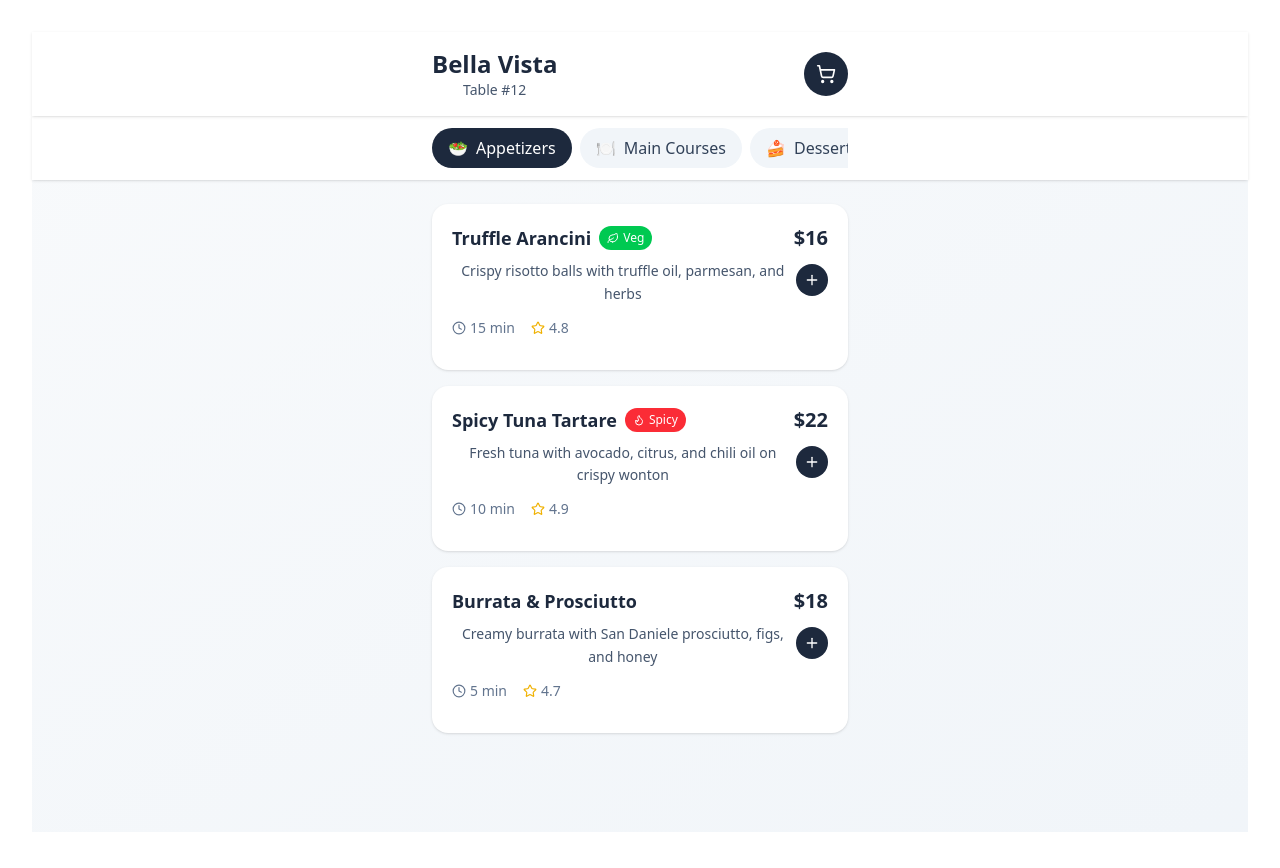
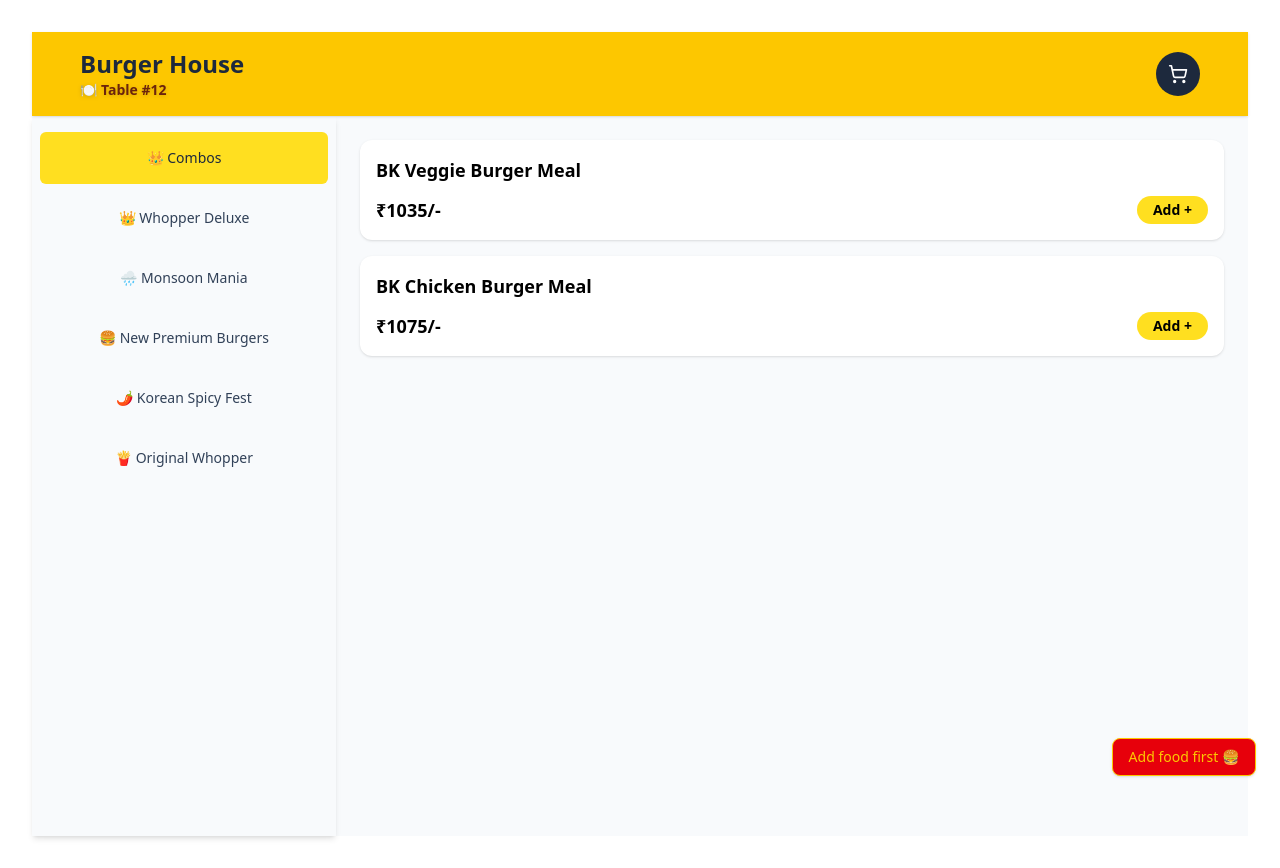
Before and after one commit to UmeshSingh2000/QR-Order, a React (Vite) app in the folder UserFrontend/: page / in a window 1280 px wide. Built offline with nearby package versions, Linux system fonts and the light colour scheme.

Commit message:
feat: update menu structure and improve UI for cart functionality

```diff
--- a/UserFrontend/src/App.jsx
+++ b/UserFrontend/src/App.jsx
@@ -1,121 +1,124 @@
-import React, { useState } from 'react';
-import { Plus, Minus, ShoppingCart, Star, Clock, Flame, Leaf } from 'lucide-react';
-import './App.css'
+import React, { useState } from "react";
+import {
+  Plus,
+  Minus,
+  ShoppingCart,
+  Star,
+  Clock,
+  Flame,
+  Leaf,
+} from "lucide-react";
+import "./App.css";
 
 function App() {
-
   const [cart, setCart] = useState({});
-  const [activeCategory, setActiveCategory] = useState('appetizers');
+  const [activeCategory, setActiveCategory] = useState("combos");
   const [showCart, setShowCart] = useState(false);
 
+  const categories = [
+    { id: "combos", name: "Combos", icon: "👑" },
+    { id: "whopperDeluxe", name: "Whopper Deluxe", icon: "👑" },
+    { id: "monsoonMania", name: "Monsoon Mania", icon: "🌧" },
+    { id: "premiumBurgers", name: "New Premium Burgers", icon: "🍔" },
+    { id: "koreanSpicy", name: "Korean Spicy Fest", icon: "🌶️" },
+    { id: "originalWhopper", name: "Original Whopper", icon: "🍟" },
+  ];
 
   const menuData = {
-    appetizers: [
+    combos: [
       {
         id: 1,
-        name: "Truffle Arancini",
-        description: "Crispy risotto balls with truffle oil, parmesan, and herbs",
-        price: 16,
+        name: "BK Veggie Burger Meal",
+        description: "2 Veggie Burgers + Fries + Cookie Crunch Sundae + Coke",
+        price: 1035,
         spicy: false,
         vegetarian: true,
         time: "15 min",
-        rating: 4.8
+        rating: 4.7,
       },
       {
         id: 2,
-        name: "Spicy Tuna Tartare",
-        description: "Fresh tuna with avocado, citrus, and chili oil on crispy wonton",
-        price: 22,
+        name: "BK Chicken Burger Meal",
+        description: "2 Chicken Burgers + Fries + Cookie Crunch Sundae + Coke",
+        price: 1075,
         spicy: true,
         vegetarian: false,
-        time: "10 min",
-        rating: 4.9
+        time: "18 min",
+        rating: 4.8,
       },
+    ],
+    whopperDeluxe: [
       {
         id: 3,
-        name: "Burrata & Prosciutto",
-        description: "Creamy burrata with San Daniele prosciutto, figs, and honey",
-        price: 18,
+        name: "Deluxe Veg Whopper",
+        description: "Jumbo Veg Whopper with cheese, fries & coke",
+        price: 1195,
+        spicy: false,
+        vegetarian: true,
+        time: "20 min",
+        rating: 4.6,
+      },
+    ],
+    monsoonMania: [
+      {
+        id: 4,
+        name: "Spicy Chicken Storm",
+        description: "Spicy Chicken Whopper + Fries + Dessert",
+        price: 1125,
+        spicy: true,
+        vegetarian: false,
+        time: "15 min",
+        rating: 4.4,
+      },
+    ],
+    premiumBurgers: [
+      {
+        id: 5,
+        name: "Crispy Paneer Royale",
+        description: "Crispy fried paneer patty with sauces and cheese",
+        price: 935,
+        spicy: false,
+        vegetarian: true,
+        time: "12 min",
+        rating: 4.9,
+      },
+    ],
+    koreanSpicy: [
+      {
+        id: 6,
+        name: "Korean Fiery Chicken",
+        description: "Korean spicy grilled chicken with smoky mayo",
+        price: 1025,
+        spicy: true,
+        vegetarian: false,
+        time: "17 min",
+        rating: 4.5,
+      },
+    ],
+    originalWhopper: [
+      {
+        id: 7,
+        name: "Original Chicken Whopper",
+        description:
+          "Classic flame-grilled chicken whopper with lettuce & sauce",
+        price: 935,
         spicy: false,
         vegetarian: false,
-        time: "5 min",
-        rating: 4.7
-      }
+        time: "14 min",
+        rating: 4.3,
+      },
     ],
-    mains: [
-      {
-        id: 4,
-        name: "Wagyu Ribeye",
-        description: "12oz A5 wagyu with roasted bone marrow and seasonal vegetables",
-        price: 85,
-        spicy: false,
-        vegetarian: false,
-        time: "25 min",
-        rating: 4.9
-      },
-      {
-        id: 5,
-        name: "Lobster Risotto",
-        description: "Creamy arborio rice with fresh lobster, saffron, and microgreens",
-        price: 42,
-        spicy: false,
-        vegetarian: false,
-        time: "20 min",
-        rating: 4.8
-      },
-      {
-        id: 6,
-        name: "Mushroom Wellington",
-        description: "Flaky pastry with wild mushrooms, chestnuts, and herb sauce",
-        price: 32,
-        image: "https://images.unsplash.com/photo-1565299624946-b28f40a0ca4b?w=300&h=200&fit=crop",
-        spicy: false,
-        vegetarian: true,
-        time: "30 min",
-        rating: 4.6
-      }
-    ],
-    desserts: [
-      {
-        id: 7,
-        name: "Chocolate Lava Cake",
-        description: "Warm chocolate cake with molten center, vanilla ice cream",
-        price: 14,
-        image: "https://images.unsplash.com/photo-1563805042-7684c019e1cb?w=300&h=200&fit=crop",
-        spicy: false,
-        vegetarian: true,
-        time: "15 min",
-        rating: 4.9
-      },
-      {
-        id: 8,
-        name: "Tiramisu",
-        description: "Classic Italian dessert with espresso-soaked ladyfingers",
-        price: 12,
-        image: "https://images.unsplash.com/photo-1571877227200-a0d98ea607e9?w=300&h=200&fit=crop",
-        spicy: false,
-        vegetarian: true,
-        time: "5 min",
-        rating: 4.7
-      }
-    ]
   };
 
-  const categories = [
-    { id: 'appetizers', name: 'Appetizers', icon: '🥗' },
-    { id: 'mains', name: 'Main Courses', icon: '🍽' },
-    { id: 'desserts', name: 'Desserts', icon: '🍰' }
-  ];
-
   const addToCart = (item) => {
-    setCart(prev => ({
+    setCart((prev) => ({
       ...prev,
-      [item.id]: (prev[item.id] || 0) + 1
+      [item.id]: (prev[item.id] || 0) + 1,
     }));
   };
 
   const removeFromCart = (itemId) => {
-    setCart(prev => {
+    setCart((prev) => {
       const newCart = { ...prev };
       if (newCart[itemId] > 1) {
         newCart[itemId]--;
@@ -129,7 +132,9 @@
   const getCartTotal = () => {
     let total = 0;
     Object.entries(cart).forEach(([itemId, quantity]) => {
-      const item = Object.values(menuData).flat().find(item => item.id === parseInt(itemId));
+      const item = Object.values(menuData)
+        .flat()
+        .find((item) => item.id === parseInt(itemId));
       if (item) total += item.price * quantity;
     });
     return total;
@@ -140,14 +145,16 @@
   };
 
   return (
-    <div className="min-h-screen bg-gradient-to-br from-slate-50 to-slate-100">
-      {/* Header */}
-      <div className="bg-white shadow-sm sticky top-0 z-40">
-        <div className="max-w-md mx-auto px-4 py-4">
-          <div className="flex items-center justify-between">
+    <div className="bg-slate-50">
+      {/* Navbar - Full Width */}
+      <div className="bg-yellow-400 shadow-sm sticky top-0 z-40 w-full">
+        <div className="max-w-6xl mx-auto px-4 py-4 flex items-center justify-between">
           <div>
-              <h1 className="text-2xl font-bold text-slate-800">Bella Vista</h1>
-              <p className="text-sm text-slate-600">Table #12</p>
+            <h1 className="text-2xl font-bold text-slate-800">Burger House</h1>
+            <p className="text-sm font-bold text-[#6b240c] drop-shadow-sm flex items-center space-x-1">
+              <span>🍽️</span>
+              <span>Table #12</span>
+            </p>
           </div>
           <button
             onClick={() => setShowCart(!showCart)}
@@ -162,100 +169,70 @@
           </button>
         </div>
       </div>
-      </div>
 
-      {/* Category Navigation */}
-      <div className="sticky top-16 z-30 bg-white shadow-sm">
-        <div className="max-w-md mx-auto px-4 py-3">
-          <div className="flex space-x-2 overflow-x-auto">
-            {categories.map(category => (
+      {/* Main Section */}
+      <div className="flex">
+        {/* Sidebar */}
+        <div className="w-[25%] bg-slate-50 shadow-md py-4 h-[calc(100vh-80px)] sticky top-20">
+          <div className="flex flex-col space-y-2 px-2">
+            {categories.map((category) => (
               <button
                 key={category.id}
                 onClick={() => setActiveCategory(category.id)}
-                className={`flex items-center space-x-2 px-4 py-2 rounded-full whitespace-nowrap transition-colors ${
+                className={`text-center p-4 rounded-md text-sm font-medium ${
                   activeCategory === category.id
-                    ? 'bg-slate-800 text-white'
-                    : 'bg-slate-100 text-slate-700 hover:bg-slate-200'
+                    ? "bg-yellow-300 text-slate-800"
+                    : "text-slate-700 hover:bg-slate-200"
                 }`}
               >
-                <span>{category.icon}</span>
-                <span className="font-medium">{category.name}</span>
+                {category.icon} {category.name}
               </button>
             ))}
           </div>
         </div>
-      </div>
 
         {/* Menu Items */}
-      <div className="max-w-md mx-auto px-4 py-6">
-        <div className="space-y-4">
-          {menuData[activeCategory].map(item => (
-            <div key={item.id} className="bg-white rounded-2xl shadow-sm p-5 hover:shadow-md transition-shadow">
-              <div className="flex justify-between items-start mb-3">
+        <div className="flex-1 w-[75%]">
+          <div className="max-w-4xl mx-auto px-4 py-6 space-y-4">
+            {menuData[activeCategory]?.map((item) => (
+              <div
+                key={item.id}
+                className="bg-white rounded-xl shadow-sm p-4 flex items-center space-x-4"
+              >
+                {/* Item Details */}
                 <div className="flex-1">
-                  <div className="flex items-center space-x-2 mb-2">
-                    <h3 className="font-bold text-lg text-slate-800">{item.name}</h3>
-                    <div className="flex items-center space-x-1">
-                      {item.spicy && (
-                        <span className="bg-red-500 text-white px-2 py-1 rounded-full text-xs flex items-center">
-                          <Flame size={12} className="mr-1" />
-                          Spicy
+                  <div className="flex items-start justify-between">
+                    <h3 className="text-lg font-bold text-brown-800">
+                      {item.name}
+                    </h3>
+                    {/* {item.vegetarian ? (
+        <img src="/veg-icon.png" alt="Veg" className="w-4 h-4 mt-1" />
+      ) : (
+        <img src="/nonveg-icon.png" alt="Non-Veg" className="w-4 h-4 mt-1" />
+      )} */}
+                  </div>
+                  <div className="flex items-center justify-between mt-3">
+                    <span className="text-lg font-semibold text-brown-900">
+                      ₹{item.price}/-
                     </span>
-                      )}
-                      {item.vegetarian && (
-                        <span className="bg-green-500 text-white px-2 py-1 rounded-full text-xs flex items-center">
-                          <Leaf size={12} className="mr-1" />
-                          Veg
-                        </span>
-                      )}
-                    </div>
-                  </div>
-                  <p className="text-slate-600 text-sm mb-3 leading-relaxed">{item.description}</p>
-                  <div className="flex items-center space-x-4 text-slate-500 text-sm">
-                    <div className="flex items-center">
-                      <Clock size={14} className="mr-1" />
-                      {item.time}
-                    </div>
-                    <div className="flex items-center">
-                      <Star size={14} className="text-yellow-500 mr-1" />
-                      {item.rating}
-                    </div>
-                  </div>
-                </div>
-                <div className="flex flex-col items-end space-y-3">
-                  <span className="text-xl font-bold text-slate-800">${item.price}</span>
-                  <div className="flex items-center space-x-3">
-                    {cart[item.id] > 0 && (
-                      <>
-                        <button
-                          onClick={() => removeFromCart(item.id)}
-                          className="w-8 h-8 rounded-full bg-slate-100 flex items-center justify-center hover:bg-slate-200 transition-colors"
-                        >
-                          <Minus size={16} />
-                        </button>
-                        <span className="font-medium text-slate-800 min-w-[20px] text-center">
-                          {cart[item.id]}
-                        </span>
-                      </>
-                    )}
                     <button
                       onClick={() => addToCart(item)}
-                      className="w-8 h-8 rounded-full bg-slate-800 text-white flex items-center justify-center hover:bg-slate-700 transition-colors"
+                      className="bg-yellow-300 hover:bg-yellow-400 text-black text-sm font-semibold py-1 px-4 rounded-full"
                     >
-                      <Plus size={16} />
+                      Add +
                     </button>
-                  </div>
                   </div>
                 </div>
               </div>
             ))}
           </div>
         </div>
+      </div>
 
-      {/* Cart Summary */}
+      {/* Cart Modal */}
       {showCart && getCartItemCount() > 0 && (
-        <div className="fixed inset-0 bg-black bg-opacity-50 z-50 flex items-end">
-          <div className="bg-white w-full max-w-md mx-auto rounded-t-2xl p-6 max-h-[70vh] overflow-y-auto">
+        <div className="fixed inset-0 bg-transparent backdrop-blur-sm bg-opacity-50 z-50 flex items-center">
+          <div className="bg-white w-full max-w-md mx-auto rounded-2xl p-6 max-h-[70vh] overflow-y-auto">
             <div className="flex items-center justify-between mb-4">
               <h2 className="text-xl font-bold text-slate-800">Your Order</h2>
               <button
@@ -265,29 +242,36 @@
                 ✕
               </button>
             </div>
-
             <div className="space-y-3 mb-6">
               {Object.entries(cart).map(([itemId, quantity]) => {
-                const item = Object.values(menuData).flat().find(item => item.id === parseInt(itemId));
+                const item = Object.values(menuData)
+                  .flat()
+                  .find((i) => i.id === parseInt(itemId));
                 if (!item) return null;
-
                 return (
-                  <div key={itemId} className="flex items-center justify-between py-2">
-                    <div className="flex-1">
-                      <h4 className="font-medium text-slate-800">{item.name}</h4>
-                      <p className="text-sm text-slate-600">${item.price} each</p>
+                  <div
+                    key={itemId}
+                    className="flex justify-between items-center"
+                  >
+                    <div>
+                      <h4 className="font-medium text-slate-800">
+                        {item.name}
+                      </h4>
+                      <p className="text-sm text-slate-600">
+                        ₹{item.price} each
+                      </p>
                     </div>
                     <div className="flex items-center space-x-2">
                       <button
-                        onClick={() => removeFromCart(parseInt(itemId))}
-                        className="w-6 h-6 rounded-full bg-slate-100 flex items-center justify-center"
+                        onClick={() => removeFromCart(item.id)}
+                        className="w-6 h-6 bg-slate-100 rounded-full flex items-center justify-center"
                       >
                         <Minus size={14} />
                       </button>
-                      <span className="font-medium min-w-[20px] text-center">{quantity}</span>
+                      <span>{quantity}</span>
                       <button
                         onClick={() => addToCart(item)}
-                        className="w-6 h-6 rounded-full bg-slate-800 text-white flex items-center justify-center"
+                        className="w-6 h-6 bg-slate-800 text-white rounded-full flex items-center justify-center"
                       >
                         <Plus size={14} />
                       </button>
@@ -296,14 +280,12 @@
                 );
               })}
             </div>
-
             <div className="border-t pt-4">
               <div className="flex justify-between items-center mb-4">
-                <span className="text-lg font-bold text-slate-800">Total</span>
-                <span className="text-2xl font-bold text-slate-800">${getCartTotal()}</span>
+                <span className="text-lg font-bold">Total</span>
+                <span className="text-2xl font-bold">₹{getCartTotal()}</span>
               </div>
-
-              <button className="w-full bg-slate-800 text-white py-4 rounded-xl font-medium hover:bg-slate-700 transition-colors">
+              <button className="w-full bg-slate-800 text-white py-4 rounded-xl font-medium hover:bg-slate-700">
                 Place Order
               </button>
             </div>
@@ -312,19 +294,24 @@
       )}
 
       {/* Floating Cart Button */}
-      {getCartItemCount() > 0 && !showCart && (
+      {!showCart &&
+        (getCartItemCount() > 0 ? (
           <button
             onClick={() => setShowCart(true)}
-          className="fixed bottom-6 right-6 bg-slate-800 text-white p-4 rounded-full shadow-lg hover:bg-slate-700 transition-colors"
+            className="fixed bottom-6 right-6 bg-slate-800 text-white p-4 rounded-full shadow-lg hover:bg-slate-700"
           >
             <div className="flex items-center space-x-2">
               <ShoppingCart size={20} />
-            <span className="font-medium">${getCartTotal()}</span>
+              <span>₹{getCartTotal()}</span>
             </div>
           </button>
-      )}
+        ) : (
+          <div className="fixed bottom-6 right-6 bg-red-600 border text-yellow-400 text-sm px-4 py-2 rounded-lg shadow">
+            Add food first 🍔
+          </div>
+        ))}
     </div>
   );
 }
 
-export default App
+export default App;
```
Lines whose indentation alone changed are shown as unchanged.
